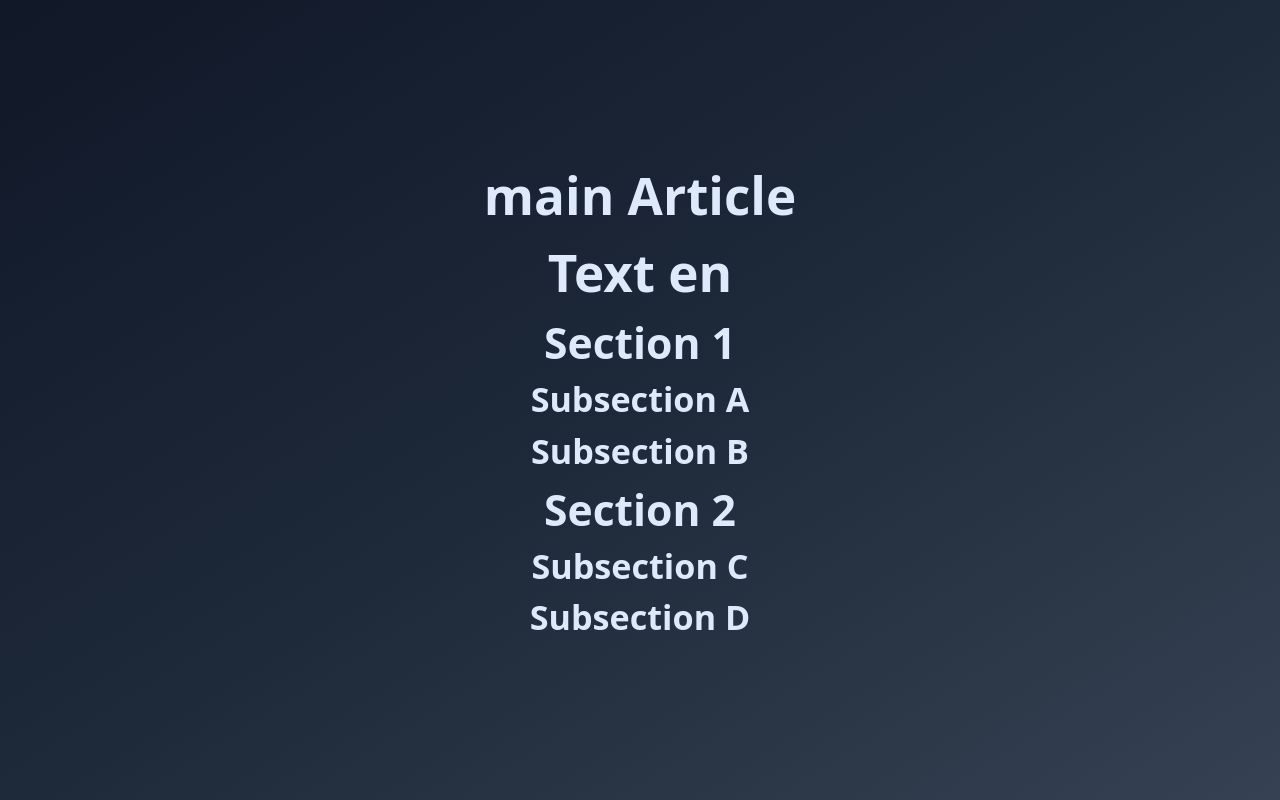
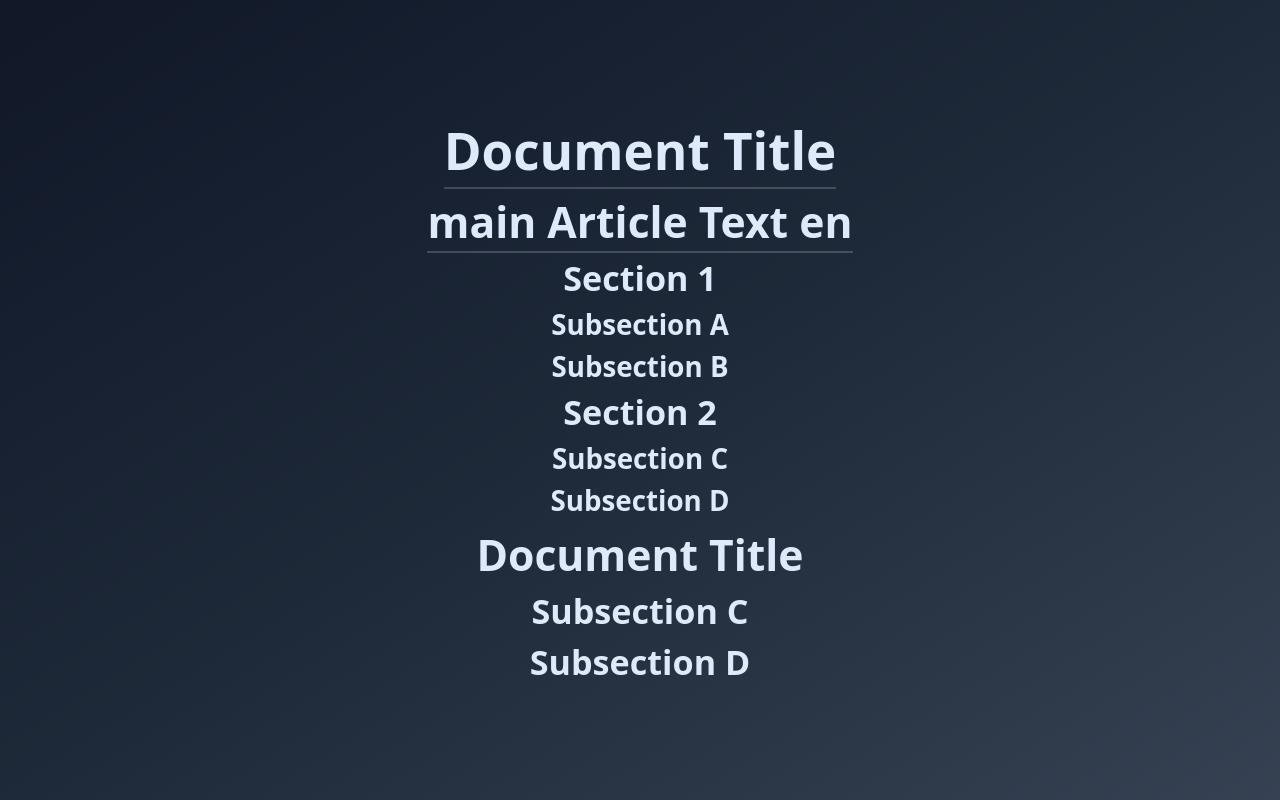
Before and after one commit to bloxxyyy/MarieWebServices, a React (Vite) app: page / in a window 1280 px wide. Built offline with nearby package versions, Linux system fonts and the light colour scheme.

Commit message:
Added; Underlying to Title; Fix; Titles starting at h2

```diff
--- a/src/App.tsx
+++ b/src/App.tsx
@@ -5,6 +5,8 @@ import { ThemeProvider } from "@/providers/theme/ThemeProvider";
 import { TranslationProvider } from "@/providers/translation/TranslationProvider";
 import { useTranslation } from "@/providers/translation/TranslationsContext";
 import type { Theme } from "@/types/Theme";
+import Article from "./components/article/Article";
+import Document from "./components/document/Document";
 
 /**
  * Root application component.
@@ -26,22 +28,30 @@ export default function App(): JSX.Element {
         <TranslationProvider>
             <ThemeProvider theme={theme}>
                 <div className="min-h-screen bg-gradient-to-br from-gray-900 via-gray-800 to-gray-700 grid grid-cols-3">
-                    <div className="row-start-1 col-start-2 flex items-center justify-center">
-                        <article className="w-full">
+                    <div className="col-start-2 flex flex-col items-center justify-center">
+                        <Title text="Document Title" center={false} />
+                        <Section className="w-full">
                             <Title text={t("mainArticle")} />
                             <Section className="w-full">
                                 <Title text="Section 1" />
-                                <Section className="w-full">
+                                <Article className="w-full">
                                     <Title text="Subsection A" />
                                     <Title text="Subsection B" />
-                                </Section>
+                                </Article>
                                 <Title text="Section 2" />
                                 <Section className="w-full">
                                     <Title text="Subsection C" />
                                     <Title text="Subsection D" />
                                 </Section>
                             </Section>
-                        </article>
+                        </Section>
+                        <Section className="w-full">
+                            <Title text="Document Title" shouldTryUnderline={false} />
+                            <Section className="w-full">
+                                <Title text="Subsection C" />
+                                <Title text="Subsection D" />
+                            </Section>
+                        </Section>
                     </div>
                 </div>
             </ThemeProvider>
--- a/src/components/article/Article.tsx
+++ b/src/components/article/Article.tsx
@@ -39,7 +39,6 @@ export interface ArticleProps {
  * <Article className="p-4 bg-gray-100">
  *   <Title text="Hello World" />
  * </Article>
- *
  */
 export default function Article(props: ArticleProps): JSX.Element {
     const controller = ArticleController();
--- a/src/components/section/Section.tsx
+++ b/src/components/section/Section.tsx
@@ -39,7 +39,6 @@ export interface SectionProps {
  * <Section className="p-4 bg-gray-100">
  *   <Title text="Hello World" />
  * </Section>
- *
  */
 export default function Section(props: SectionProps): JSX.Element {
     const controller = SectionController();
--- a/src/components/title/Title.controller.ts
+++ b/src/components/title/Title.controller.ts
@@ -2,16 +2,16 @@ import { useRef, useState, useEffect } from "react";
 import { useTheme } from "@/providers/theme/ThemeContext";
 import { useHeadingLevel } from "@/providers/headingLevel/HeadingLevelContext";
 import type { HeadingTag } from "@/types/HeadingTag";
-import type { TitleControllerResult } from "@/components/title/Title";
+import type { TitleControllerResult, TitleProps } from "@/components/title/Title";
 import Title from "@/components/title/Title";
 
 const BASE_SIZES: Record<number, number> = {
     1: 48,
     2: 40,
     3: 32,
-    4: 28,
-    5: 24,
-    6: 20,
+    4: 26,
+    5: 22,
+    6: 18,
 };
 
 const FALLBACK_SIZE = 32;
@@ -27,20 +27,27 @@ const REFERENCE_WIDTH = 400; // reference parent width for base size
  * parent width, the theme's heading color, and the HTML heading tag
  * corresponding to the current heading level.
  *
+ * @param {TitleProps} props - Props from the Title component.
+ *
  * @returns {TitleControllerResult} Object containing the heading ref, computed font size,
  * color from theme, and the heading tag.
  *
+ * @see {@link TitleProps} for detailed prop descriptions.
  * @see {@link TitleControllerResult}
  * @see {@link useHeadingLevel}
  * @see {@link useTheme}
  */
-export function TitleController() : TitleControllerResult {
+export function TitleController(props: TitleProps) : TitleControllerResult {
+
+    const { shouldTryUnderline = true } = props;
+
     const titleElementRef = useRef<HTMLHeadingElement>(null);
     const [fontSize, setFontSize] = useState("32");
 
     const theme = useTheme();
     const level = useHeadingLevel();
     const Tag = `h${level.toString()}` as HeadingTag;
+    const underline = (shouldTryUnderline && level <= 2);
 
     useEffect(() => {
         const currentElement = titleElementRef.current;
@@ -87,5 +94,6 @@ export function TitleController() : TitleControllerResult {
         fontSize,
         headerColor: theme.textcolors.header,
         Tag,
+        underline,
     };
 }
--- a/src/components/title/Title.tsx
+++ b/src/components/title/Title.tsx
@@ -12,6 +12,12 @@ export interface TitleProps {
      * @default true
      */
     center?: boolean;
+
+    /**
+     * Whether the title should contain a underline whenever possible.
+     * @default true
+     */
+    shouldTryUnderline?: boolean;
 };
 
 /**
@@ -26,6 +32,8 @@ export interface TitleControllerResult {
     headerColor: string;
     /** The HTML heading tag corresponding to the current level (`h1`–`h6`) */
     Tag: HeadingTag;
+    /** Whether the title should be rendered with underline */
+    underline: boolean;
 }
 
 /**
@@ -35,6 +43,8 @@ export interface TitleControllerResult {
  * Title component displays a dynamic heading whose font size adjusts
  * based on the parent element’s width.
  *
+ * contains a underline when the heading level is 1 or 2, unless disabled.
+ *
  * @param {TitleProps} props - Props for the Title component.
  * @returns {JSX.Element} The rendered title element.
  * @see {@link TitleProps} for detailed prop descriptions.
@@ -42,8 +52,9 @@ export interface TitleControllerResult {
  * @example
  * <Title text="Welcome" />
  * <Title text="Hello World" center={false} />
+ * <Title text="Hello World" shouldTryUnderline={false} />
  */
 export default function Title(props: TitleProps) : JSX.Element {
-    const controller : TitleControllerResult = TitleController();
+    const controller : TitleControllerResult = TitleController(props);
     return <TitleView {...props} {...controller} />;
 }
--- a/src/components/title/Title.view.tsx
+++ b/src/components/title/Title.view.tsx
@@ -1,5 +1,5 @@
-import type { JSX } from "react";
-import type { TitleControllerResult, TitleProps } from "@/components/title/Title";
+import { type JSX } from "react";
+import type { TitleControllerResult, TitleProps, } from "@/components/title/Title";
 import type Title from "@/components/title/Title";
 
 interface TitleViewProps extends TitleProps, TitleControllerResult {}
@@ -14,15 +14,23 @@ interface TitleViewProps extends TitleProps, TitleControllerResult {}
  * @returns {JSX.Element} The rendered heading element.
  * @see {@link TitleViewProps} for detailed prop descriptions.
  */
-export function TitleView(props: TitleViewProps) : JSX.Element {
-
-    const { text, center = true, titleElementRef, fontSize, headerColor, Tag } = props;
+export function TitleView(props: TitleViewProps): JSX.Element {
+    const { text, center = true, titleElementRef, fontSize, headerColor, Tag, underline } = props;
 
     return (
         <Tag
             ref={titleElementRef}
-            className={`font-bold ${center ? "text-center" : ""}`}
-            style={{ fontSize: fontSize, color: headerColor }}
+            className={
+                [
+                    "font-bold",
+                    center && "text-center"
+                ].filter(Boolean).join(" ")
+            }
+            style={{
+                fontSize: fontSize,
+                color: headerColor,
+                ...(underline && { boxShadow: "inset 0 -2px 0 color-mix(in srgb, currentColor 20%, transparent)" }),
+            }}
         >
             {text}
         </Tag>
--- a/src/providers/headingLevel/HeadingLevelProvider.tsx
+++ b/src/providers/headingLevel/HeadingLevelProvider.tsx
@@ -11,10 +11,10 @@ export interface HeadingLevelProviderProps {
 
     /**
      * The starting heading level for nested headings.
-     * Values should be between 1 and 6.
+     * Values should be between 1 (initial) and 6.
      * @default 1
      */
-    level?: number;
+    level: number;
 }
 
 /**
@@ -34,7 +34,7 @@ export interface HeadingLevelProviderProps {
  * @returns {JSX.Element} The provider wrapping the children.
  * @see {@link HeadingLevelProviderProps} for detailed prop descriptions.
  */
-export const HeadingLevelProvider = ({ children, level = 1 }: HeadingLevelProviderProps) : JSX.Element => {
+export const HeadingLevelProvider = ({ children, level }: HeadingLevelProviderProps) : JSX.Element => {
     return (
         <HeadingLevelContext.Provider value={level}>
             {children}
```
